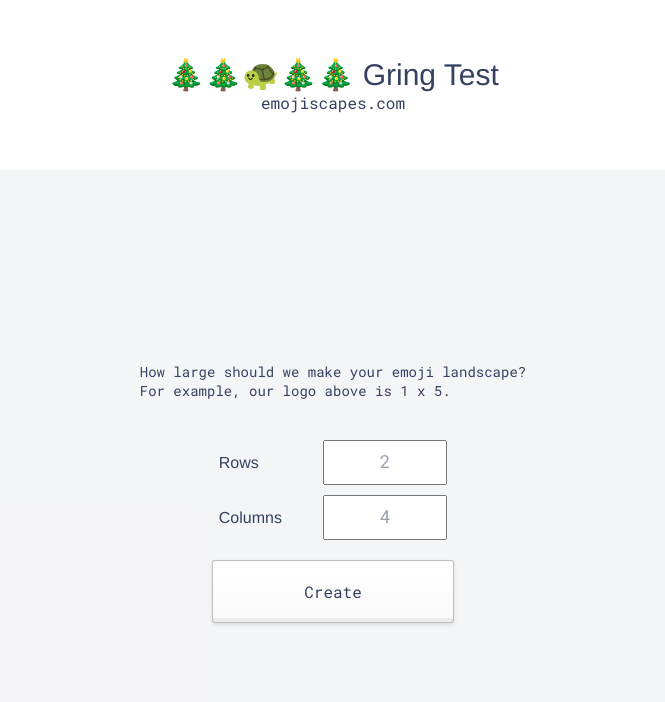
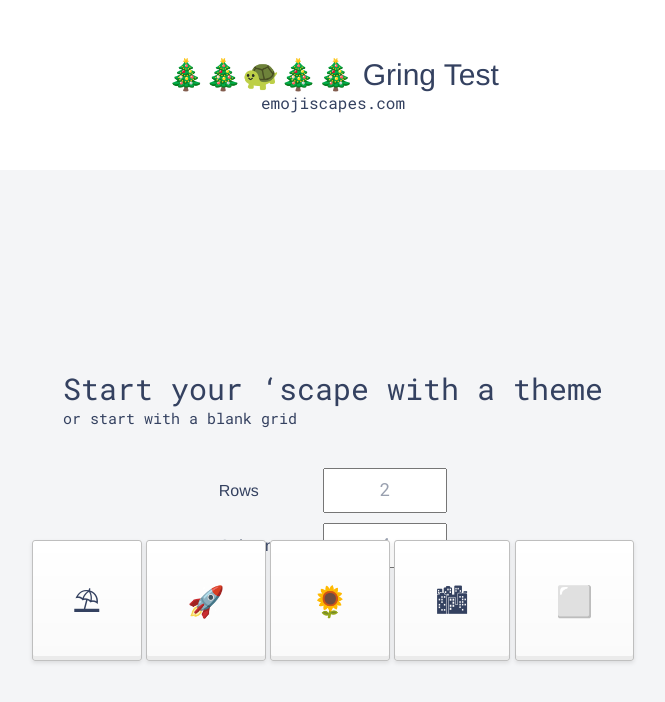
Before and after one commit to Baldauf/emojiscapes, a website: page index.html in a window 1280 px wide. Shown: the whole page, without its empty margins (307-972 px from the left). Drawn offline with Linux system fonts and the light colour scheme.

Commit message:
Experiments

```diff
--- a/app/style/scss/modules/scape-create.scss
+++ b/app/style/scss/modules/scape-create.scss
@@ -18,7 +18,7 @@ $_copy-offset: 25px;
   &__info {
     margin-bottom: 40px;
     font-family: $font-mono;
-    font-size: 14px;
+    font-size: 30px;
 
     span {
       display: block;
@@ -28,7 +28,9 @@ $_copy-offset: 25px;
   &__btn {
     width: $_copy-size;
     margin-top: 20px;
-    padding: 20px 60px;
+    display: inline-block;
+    font-size: 20px
+    padding: 20px 20px;
     color: $black;
     background: #FFFFFF;
     background-image: linear-gradient(-180deg, rgba(0,0,0, 0) 0%, rgba(0,0,0, 0.02) 98%);
--- a/index.html
+++ b/index.html
@@ -23,9 +23,9 @@
     <div class="page__body">
       <div class="grid">
         <div class="scape-create">
-          <p class="scape-create__info">
-            How large should we make your emoji landscape?
-            <span>For example, our logo above is 1 x 5.</span>
+          <p class="scape-create__info" style="font-size: 30px">
+            Start your ‘scape with a theme
+            <span style="font-size: 15px">or start with a blank grid</span>
           </p>
           <label id="scape-create__rows">
             <span>Rows</span>
@@ -35,7 +35,21 @@
             <span>Columns</span>
             <input type="number" placeholder="4">
           </label>
-          <a href="#" class="scape-create__btn">Create</a>
+
+          <span>
+
+          <a href="#" class="scape-create__btn" style="font-size: 30px; padding: 40px">⛱</a>
+
+          <a href="#" class="scape-create__btn" style="font-size: 30px; padding: 40px">🚀</a>
+
+          <a href="#" class="scape-create__btn" style="font-size: 30px; padding: 40px">🌻</a>
+
+          <a href="#" class="scape-create__btn" style="font-size: 30px; padding: 40px">🏙</a>
+
+          <a href="#" class="scape-create__btn" style="font-size: 30px; padding: 40px">⬜</a>
+          </span>
+
+
         </div>
       </div>
       <div class="grid-controls">
```
